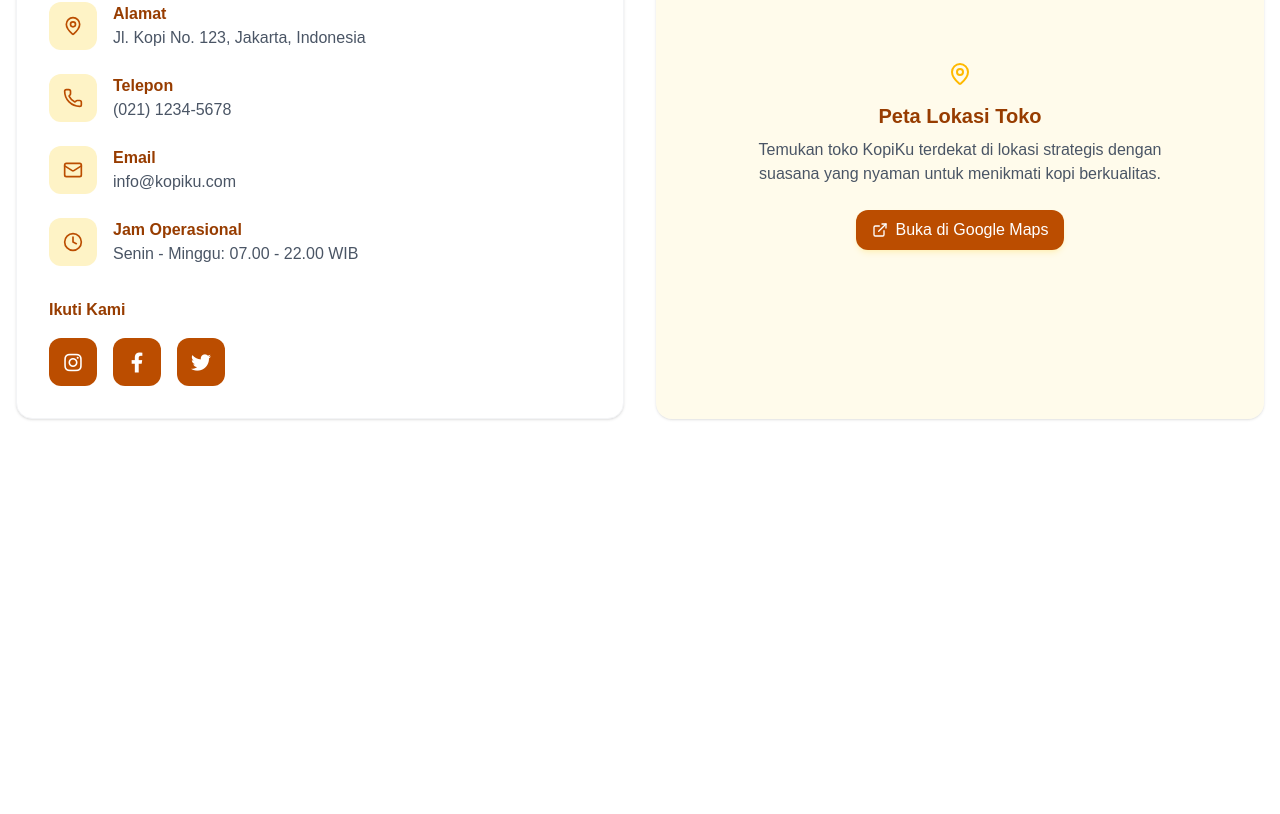
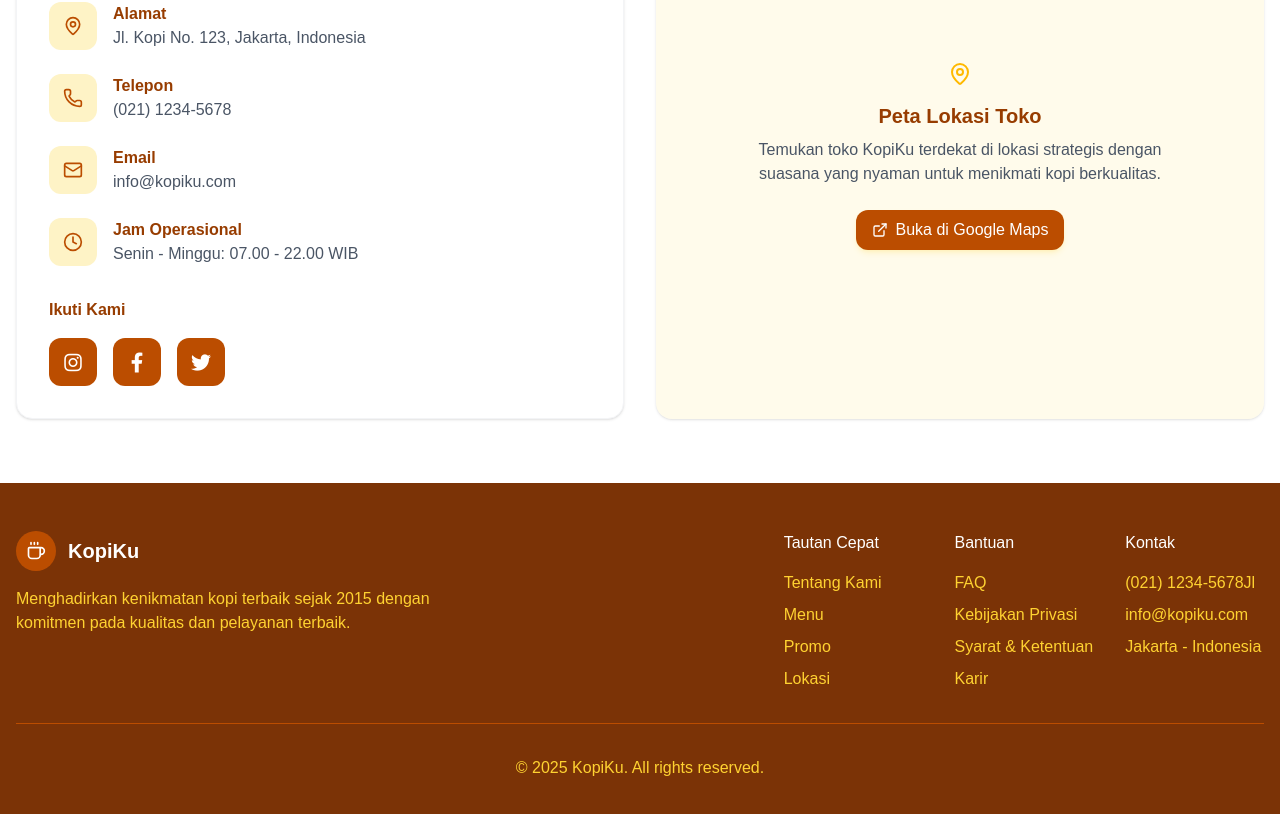
Before and after one commit to sekodevbrebes/kopikita, a Next.js app: page / in a window 1280 px wide. Shown: the part 3188-4002 px from the top of the page. Before the commit the page ends 3671 px from the top, so only its background shows below. Built offline with nearby package versions, Linux system fonts and the light colour scheme.

Commit message:
add footer section

```diff
--- a/src/app/page.tsx
+++ b/src/app/page.tsx
@@ -3,6 +3,7 @@ import Contact from "@/components/home/Contact";
 import Hero from "@/components/home/Hero";
 import Menu from "@/components/home/Menu";
 import Testimonial from "@/components/home/Testimonial";
+import Footer from "@/components/layout/Footer";
 import Header from "@/components/layout/Header";
 
 export default function Home() {
@@ -16,6 +17,7 @@ export default function Home() {
         <Menu />
         <Testimonial />
         <Contact />
+        <Footer />
       </main>
     </div>
   )
--- a/src/components/layout/Footer.tsx
+++ b/src/components/layout/Footer.tsx
@@ -0,0 +1,94 @@
+
+import { Coffee } from "lucide-react";
+
+export default function Footer() {
+    return (
+        <footer className="bg-amber-900 text-white py-12">
+            <div className="container mx-auto px-4">
+                <div className="flex flex-col md:flex-row justify-between items-start mb-8">
+                    <div className="mb-8 md:mb-0">
+                        <div className="flex items-center mb-4">
+                            <div className="w-10 h-10 rounded-full bg-amber-700 flex items-center justify-center mr-3">
+                                <Coffee className="text-white w-5 h-5" />
+                            </div>
+                            <span className="text-xl font-bold">KopiKu</span>
+                        </div>
+                        <p className="text-amber-300 mt-2 max-w-md">
+                            Menghadirkan kenikmatan kopi terbaik sejak 2015 dengan komitmen pada kualitas dan pelayanan terbaik.
+                        </p>
+                    </div>
+                    <div className="grid grid-cols-2 md:grid-cols-3 gap-8">
+                        <div>
+                            <h4 className="mb-4">Tautan Cepat</h4>
+                            <ul className="space-y-2">
+                                <li>
+                                    <a href="" className="text-amber-300 hover:text-white transition-colors">
+                                        Tentang Kami
+                                    </a>
+                                </li>
+                                <li>
+                                    <a href="" className="text-amber-300 hover:text-white transition-colors">
+                                        Menu
+                                    </a>
+                                </li>
+                                <li>
+                                    <a href="" className="text-amber-300 hover:text-white transition-colors">
+                                        Promo
+                                    </a>
+                                </li>
+                                <li>
+                                    <a href="" className="text-amber-300 hover:text-white transition-colors">
+                                        Lokasi
+                                    </a>
+                                </li>
+                            </ul>
+                        </div>
+                        <div>
+                            <h4 className="mb-4">Bantuan</h4>
+                            <ul className="space-y-2">
+                                <li>
+                                    <a href="" className="text-amber-300 hover:text-white transition-colors">
+                                        FAQ
+                                    </a>
+                                </li>
+                                <li>
+                                    <a href="" className="text-amber-300 hover:text-white transition-colors">
+                                        Kebijakan Privasi
+                                    </a>
+                                </li>
+                                <li>
+                                    <a href="" className="text-amber-300 hover:text-white transition-colors">
+                                        Syarat & Ketentuan
+                                    </a>
+                                </li>
+                                <li>
+                                    <a href="" className="text-amber-300 hover:text-white transition-colors">
+                                        Karir
+                                    </a>
+                                </li>
+                            </ul>
+                        </div>
+                        <div>
+                            <h4 className="mb-4">Kontak</h4>
+                            <ul className="space-y-2">
+                                <li className="text-amber-300">
+                                    (021) 1234-5678Jl
+                                </li>
+                                <li className="text-amber-300">
+                                    info@kopiku.com
+                                </li>
+                                <li className="text-amber-300">
+
+                                    Jakarta - Indonesia
+                                </li>
+                            </ul>
+                        </div>
+                    </div>
+                </div>
+                <div className="border-t border-amber-700 pt-8 text-center text-amber-300">
+                    <p>&copy; 2025 KopiKu. All rights reserved.</p>
+                </div>
+            </div>
+        </footer>
+    )
+}
```
